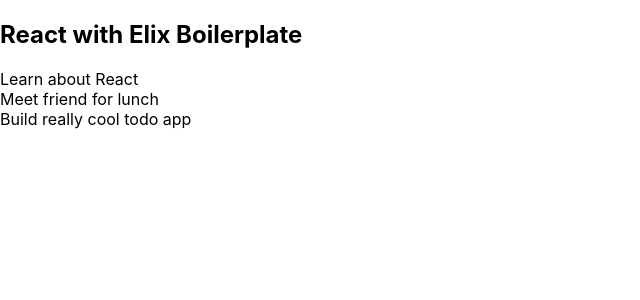
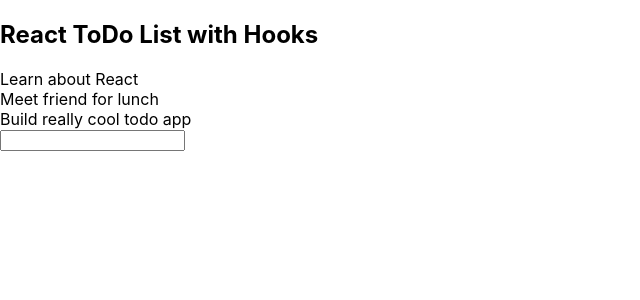
Before and after one commit to NuclearError/react-wiredjs-boilerplate, a React (Create React App) app: page / in a window 1280 px wide. Shown: the top 300 px of the page, without its empty margins (0-640 px from the left). Built offline with nearby package versions, Linux system fonts and the light colour scheme; the HTML template or start-up script is replaced by a standard one.

Commit message:
Keeping it simple with just hooks, no web components

```diff
--- a/src/App.js
+++ b/src/App.js
@@ -1,5 +1,4 @@
-import React, { useState } from 'react';
-import 'elix/src/Input.js';
+import React, {useEffect, useState } from 'react';
 
 //////////////////////////////////////////////////
 // abstract this somewhere else
@@ -20,10 +19,8 @@
   };
 
   return (
-    <form onSubmit={handleSubmit}>
-      <elix-input
-        type="text"
-        className="input"
+    <form onSubmit={e => handleSubmit(e)}>
+      <input
         value={value}
         onChange={e => setValue(e.target.value)}
       />
@@ -50,7 +47,7 @@
   return (
     <section>
       <header>
-        <h2>React with Elix Boilerplate</h2>
+        <h2>React ToDo List with Hooks</h2>
       </header>
       <div>
         {todos.map((todo, index) => (
```
